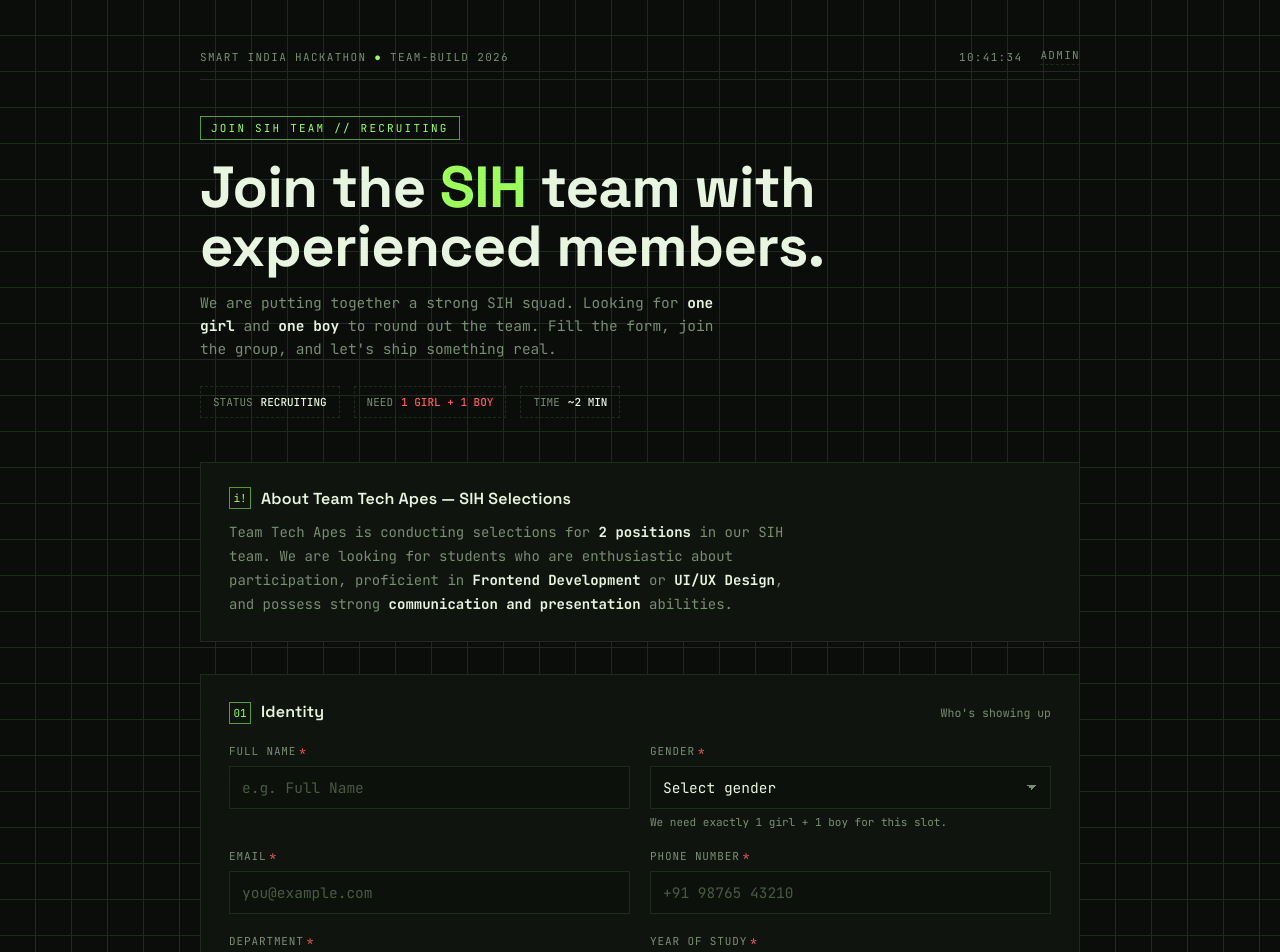
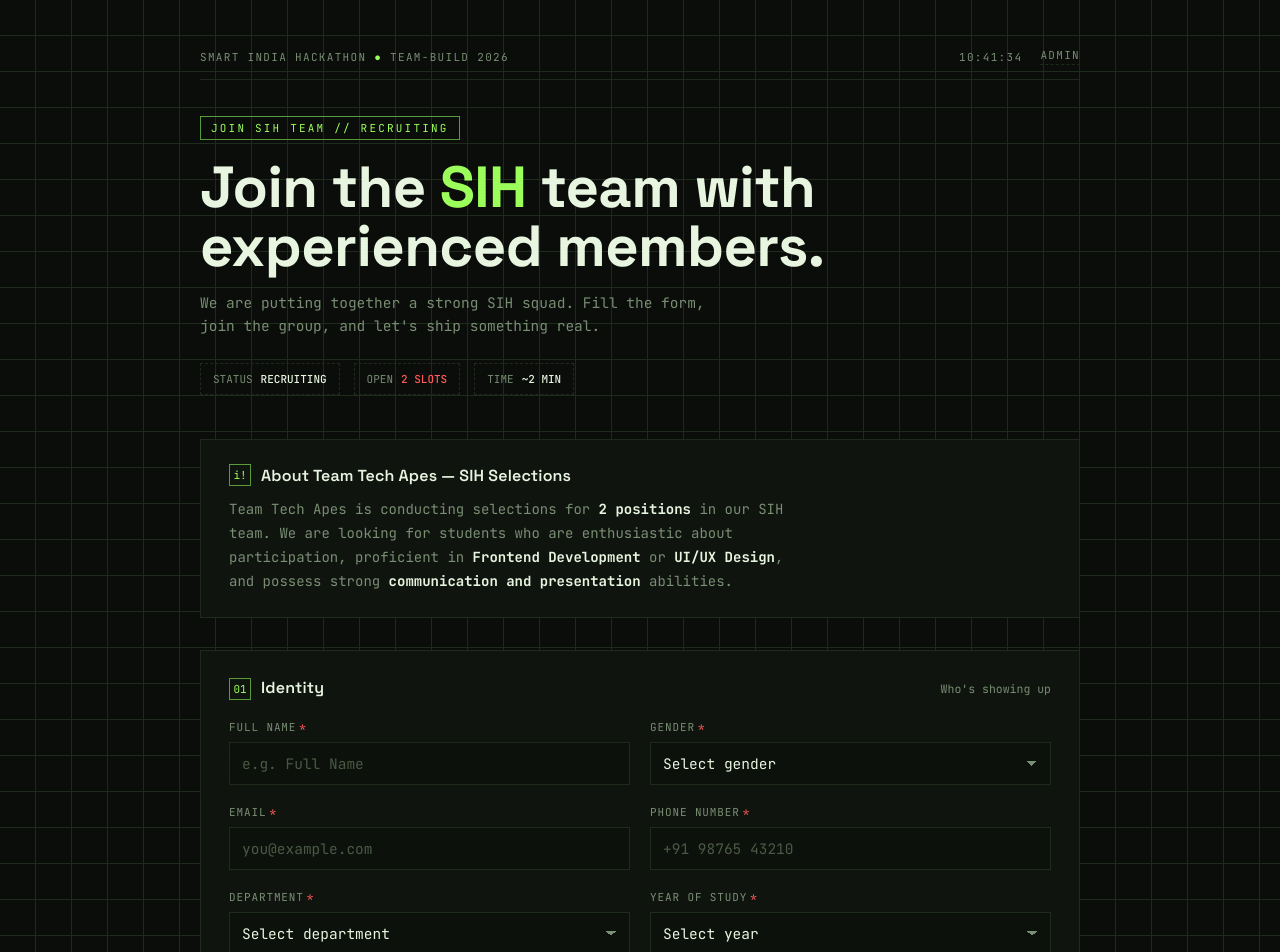
Before and after one commit to rutujdhodapkar/Sih-team-selection-, a React (Vite) app: page / in a window 1280 px wide. Shown: the top 952 px of the page. Built offline with nearby package versions, Linux system fonts and the light colour scheme.

Commit message:
Remove first-come-first-serve and 1 girl + 1 boy recruitment notes

```diff
--- a/index.html
+++ b/index.html
@@ -3,7 +3,7 @@
 <head>
   <meta charset="UTF-8" />
   <meta name="viewport" content="width=device-width, initial-scale=1.0" />
-  <meta name="description" content="Join the SIH 2026 team — one slot for a girl and one for a boy. Register now." />
+  <meta name="description" content="Join the SIH 2026 team — register now." />
   <title>SIH // Join the Team</title>
 </head>
 <body>
--- a/src/App.jsx
+++ b/src/App.jsx
@@ -40,13 +40,12 @@
                   <span className="eyebrow">Join SIH Team // Recruiting</span>
                   <h1>Join the <span>SIH</span> team with experienced members.</h1>
                   <p className="sub">
-                    We are putting together a strong SIH squad. Looking for <b style={{ color: 'var(--ink)' }}>one girl</b> and{' '}
-                    <b style={{ color: 'var(--ink)' }}>one boy</b> to round out the team. Fill the form, join the group, and
-                    let&apos;s ship something real.
+                    We are putting together a strong SIH squad. Fill the form, join the group, and let&apos;s ship
+                    something real.
                   </p>
                   <div className="badge-row">
                     <div className="badge">STATUS <b>RECRUITING</b></div>
-                    <div className="badge hot">NEED <b>1 GIRL + 1 BOY</b></div>
+                    <div className="badge hot">OPEN <b>2 SLOTS</b></div>
                     <div className="badge">TIME <b>~2 MIN</b></div>
                   </div>
                 </header>
--- a/src/components/RegistrationForm.jsx
+++ b/src/components/RegistrationForm.jsx
@@ -138,7 +138,6 @@
                 <option>Male</option>
                 <option>Other</option>
               </select>
-              <div className="req-note">We need exactly 1 girl + 1 boy for this slot.</div>
             </div>
             <div className="field">
               <label>Email<span className="req">*</span></label>
@@ -269,7 +268,6 @@
         </div>
 
         <div className="footer-bar">
-          <div className="id-preview">1 girl + 1 boy — <b>first come, first in</b></div>
           <button type="submit" className="submit" disabled={sending}>
             {sending ? 'Sending…' : 'Submit Entry →'}
           </button>
```
